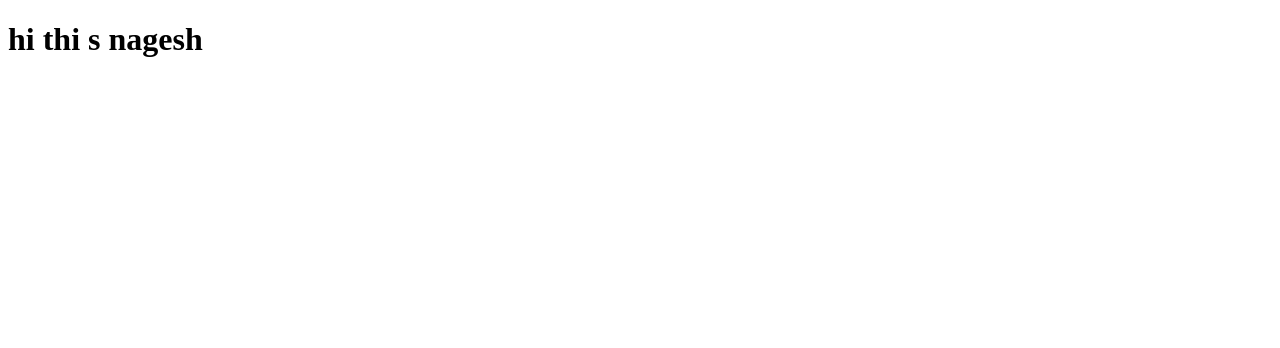
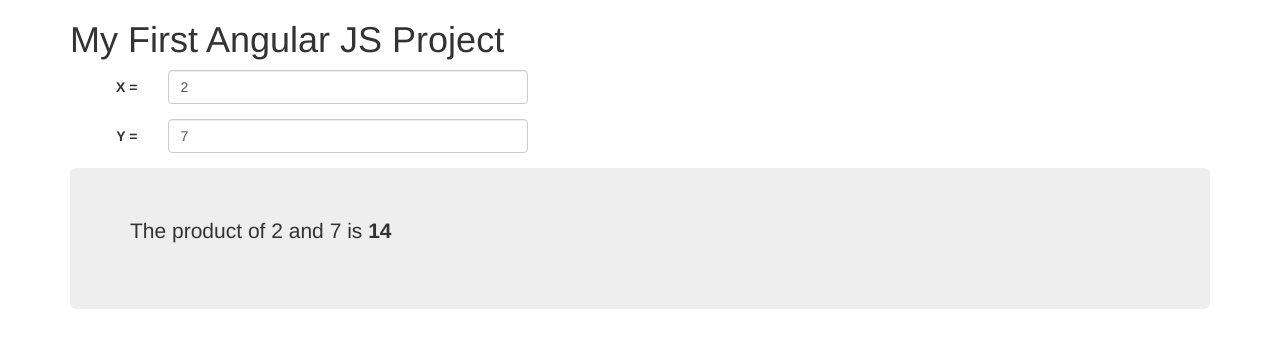
Before and after one commit to nagesh406/UIproject, a plain HTML site: page index.html in a window 1280 px wide. Drawn offline with nearby package versions, Linux system fonts and the light colour scheme.

Commit message:
Added index.html

```diff
--- a/index.html
+++ b/index.html
@@ -1,8 +1,40 @@
 <!DOCTYPE html>
 <html>
 <head>
+    <meta name="viewport" content="width=device-width, initial-scale=1">
+    <!-- Latest compiled and minified CSS -->
+    <link rel="stylesheet" href="http://maxcdn.bootstrapcdn.com/bootstrap/3.3.5/css/bootstrap.min.css">
+
+    <!-- jQuery library -->
+    <script src="https://ajax.googleapis.com/ajax/libs/jquery/1.11.3/jquery.min.js"></script>
+
+    <!-- Latest compiled JavaScript -->
+    <script src="http://maxcdn.bootstrapcdn.com/bootstrap/3.3.5/js/bootstrap.min.js"></script>
+
+    <!-- Angular JS -->
+    <script src="https://ajax.googleapis.com/ajax/libs/angularjs/1.4.3/angular.min.js"></script>
 </head>
-<body>
-<h1>hi thi s nagesh</h1>
+<body class="container">
+	<h1>My First Angular JS Project</h1>
+
+        <form role="form" class="form-horizontal" ng-app ng-init="x=2;y=7">
+            <div class="form-group">
+                <label for="x" class="control-label col-md-1">X = </label>
+                <div class="col-md-4">
+                    <input class="form-control" type="text" ng-model="x"></input>
+                </div>
+            </div>
+            <div class="form-group">
+                <label for="y" class="control-label col-md-1">Y = </label>
+                <div class="col-md-4">
+                    <input class="form-control" type="text" ng-model="y"></input>
+                </div>
+            </div>
+            <div class="jumbotron">
+                <p>The product of {{ x }} and {{ y }} is <b>{{ x * y }}</b></p>
+            </div>
+        </form>
+
+
 </body>
 </html>
```
